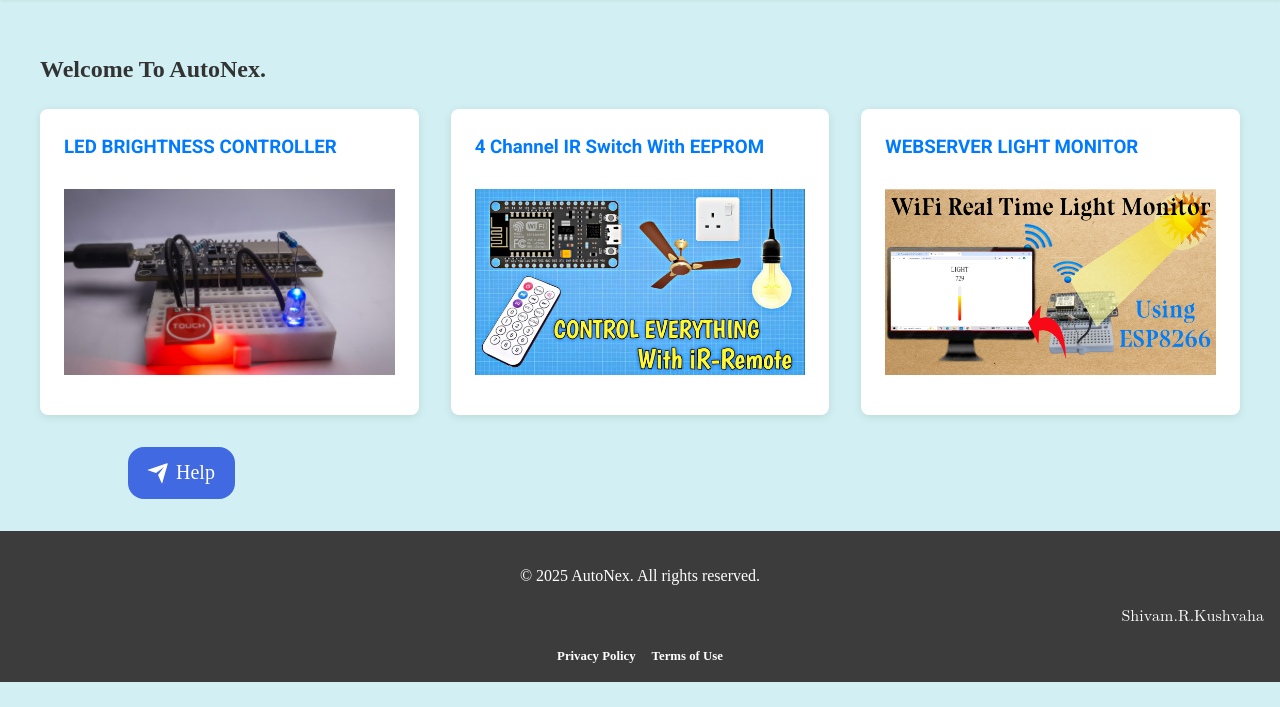
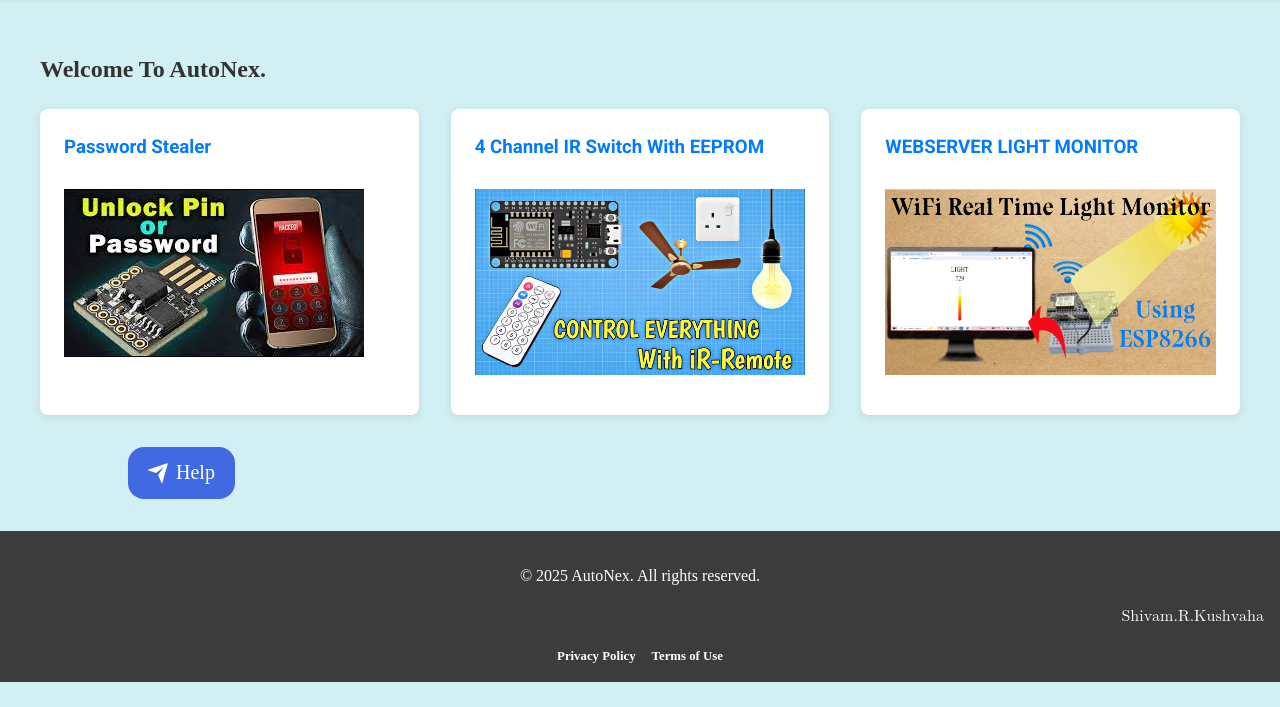
Before and after one commit to Auto-Nex/AutoNex, a plain HTML site: page index.html in a window 1280 px wide. Shown: the part 93-800 px from the top of the page. Drawn offline with Linux system fonts and the light colour scheme.

Commit message:
Update index.html

```diff
--- a/index.html
+++ b/index.html
@@ -28,8 +28,8 @@
             <h2>Welcome To AutoNex.</h2>
             <div class="categories">
                 <div class="category">
-                    <h3>LED BRIGHTNESS CONTROLLER </h3>
-                    <a href="led brightness controller.html" ><img src="img/led control.jpg" id="thumbnail"></a>
+                                        <h3>Password Stealer</h3>
+                    <a href="Password Stealer.html" ><img src="img/digispark.jfif" id="thumbnail"></a>
                 </div>
                 <div class="category">
                     <h3>4 Channel IR Switch With EEPROM</h3>
```
